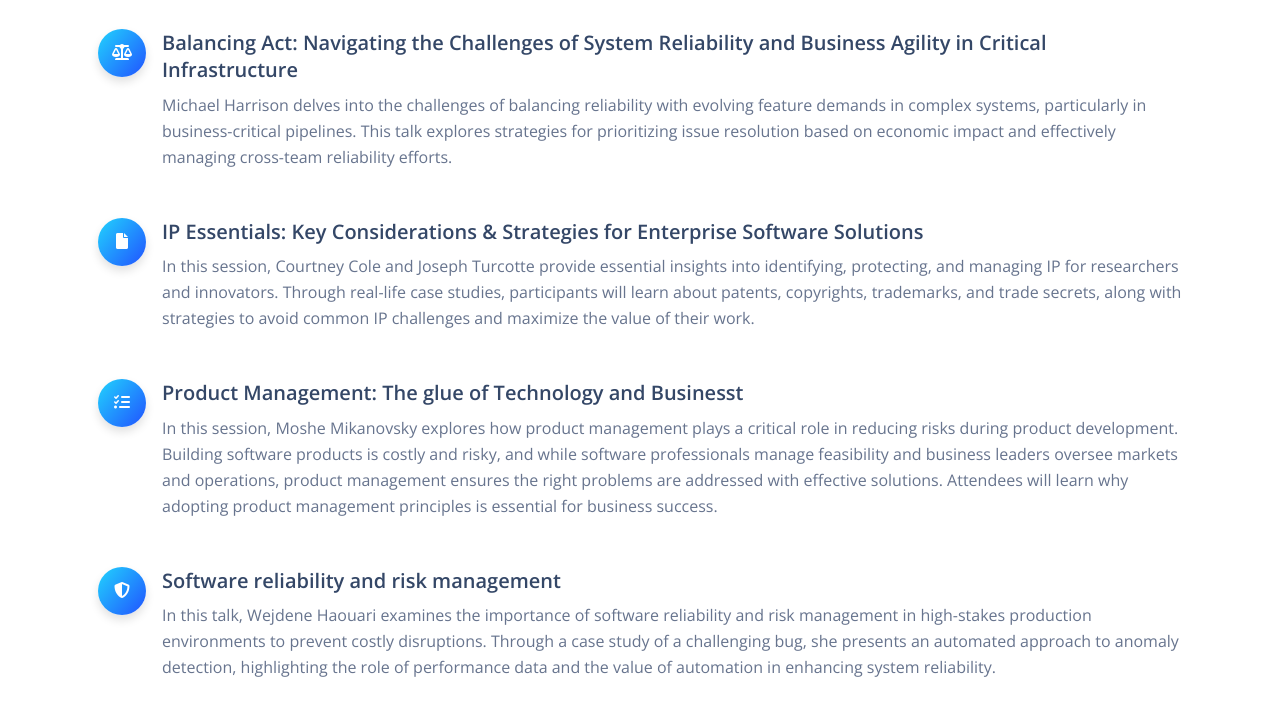
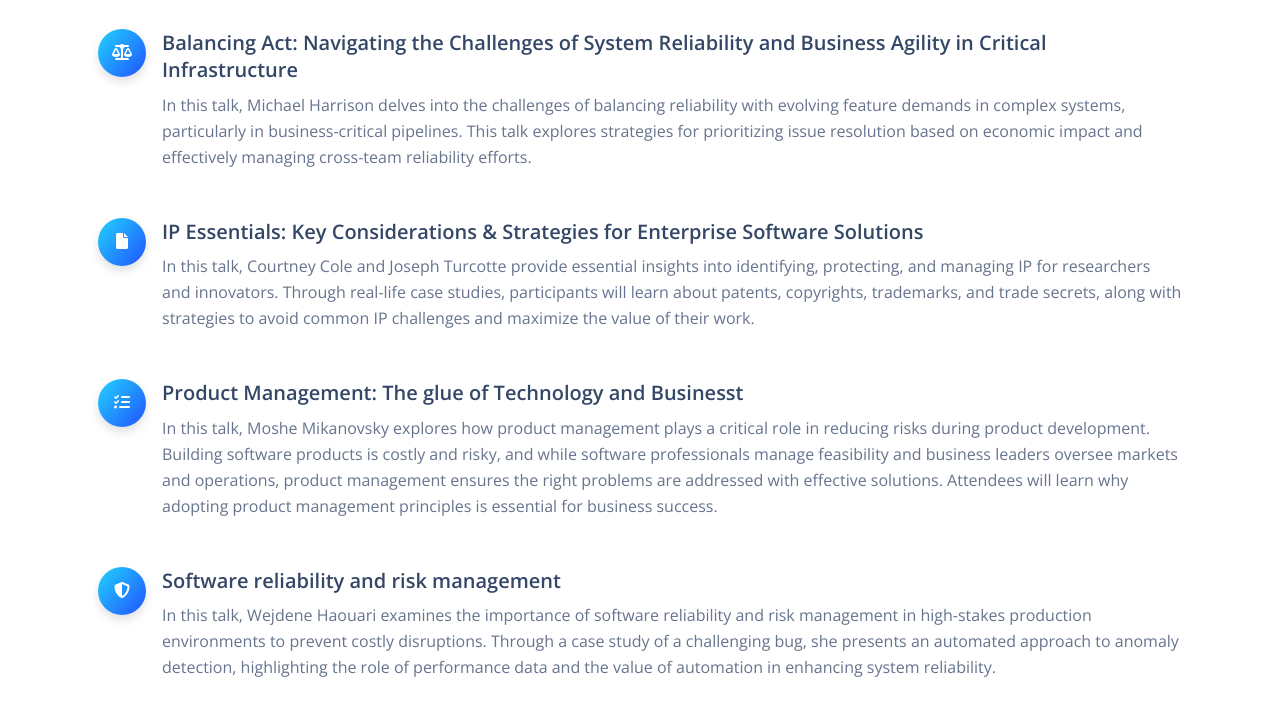
Before and after one commit to yorku-ease/SENGEC, a website: page index.html in a window 1280 px wide. Shown: the part 696-1412 px from the top of the page. Drawn offline with nearby package versions, Linux system fonts and the light colour scheme; some packages are replaced by stand-ins of ours.

Commit message:
added remaining talks

```diff
--- a/index.html
+++ b/index.html
@@ -131,7 +131,7 @@
               <h5>Balancing Act: Navigating the Challenges of System Reliability and Business Agility in Critical Infrastructure
               </h5>
               <p>
-                Michael Harrison delves into the challenges of balancing reliability with evolving feature demands in complex systems, particularly in business-critical pipelines. This talk explores strategies for prioritizing issue resolution based on economic impact and effectively managing cross-team reliability efforts.
+                In this talk, Michael Harrison delves into the challenges of balancing reliability with evolving feature demands in complex systems, particularly in business-critical pipelines. This talk explores strategies for prioritizing issue resolution based on economic impact and effectively managing cross-team reliability efforts.
               </p>            </div>
           </div>
 
@@ -142,7 +142,7 @@
           <div class="description ps-3">
             <h5>IP Essentials: Key Considerations & Strategies for Enterprise Software Solutions</h5>
             <p>
-              In this session, Courtney Cole and Joseph Turcotte provide essential insights into identifying, protecting, and managing IP for researchers and innovators. Through real-life case studies, participants will learn about patents, copyrights, trademarks, and trade secrets, along with strategies to avoid common IP challenges and maximize the value of their work.
+              In this talk,  Courtney Cole and Joseph Turcotte provide essential insights into identifying, protecting, and managing IP for researchers and innovators. Through real-life case studies, participants will learn about patents, copyrights, trademarks, and trade secrets, along with strategies to avoid common IP challenges and maximize the value of their work.
             </p>            </div>
         </div>
 
@@ -154,7 +154,7 @@
           <div class="description ps-3">
             <h5>Product Management: The glue of Technology and Businesst</h5>
             <p>
-              In this session, Moshe Mikanovsky explores how product management plays a critical role in reducing risks during product development. Building software products is costly and risky, and while software professionals manage feasibility and business leaders oversee markets and operations, product management ensures the right problems are addressed with effective solutions. Attendees will learn why adopting product management principles is essential for business success.            </p>          </div>
+              In this talk,  Moshe Mikanovsky explores how product management plays a critical role in reducing risks during product development. Building software products is costly and risky, and while software professionals manage feasibility and business leaders oversee markets and operations, product management ensures the right problems are addressed with effective solutions. Attendees will learn why adopting product management principles is essential for business success.            </p>          </div>
         </div>
 
         <div class="p-3 info-horizontal">
```
Also changed, not shown: program.html (+1 -1 lines), dist/index.html, dist/program.html.
